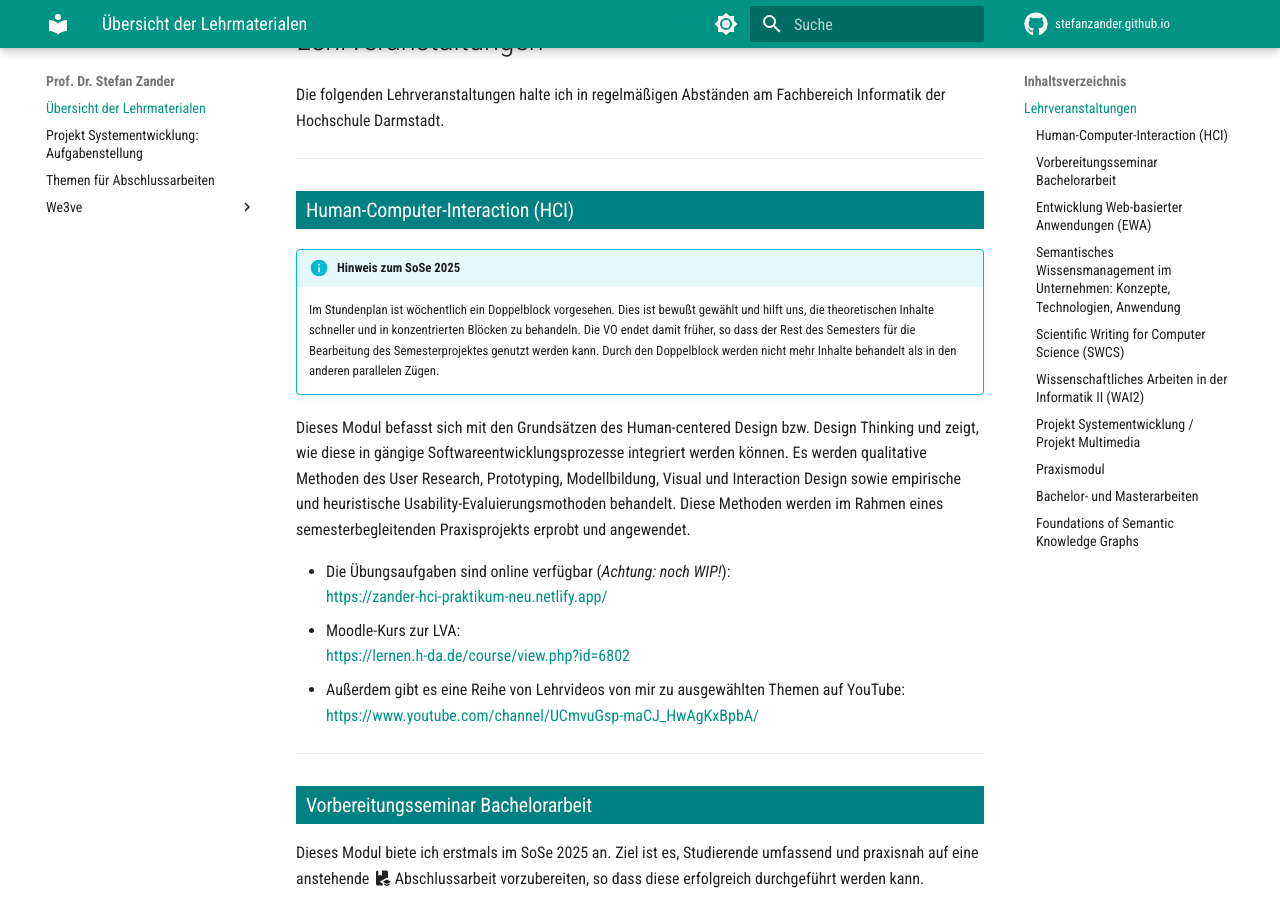
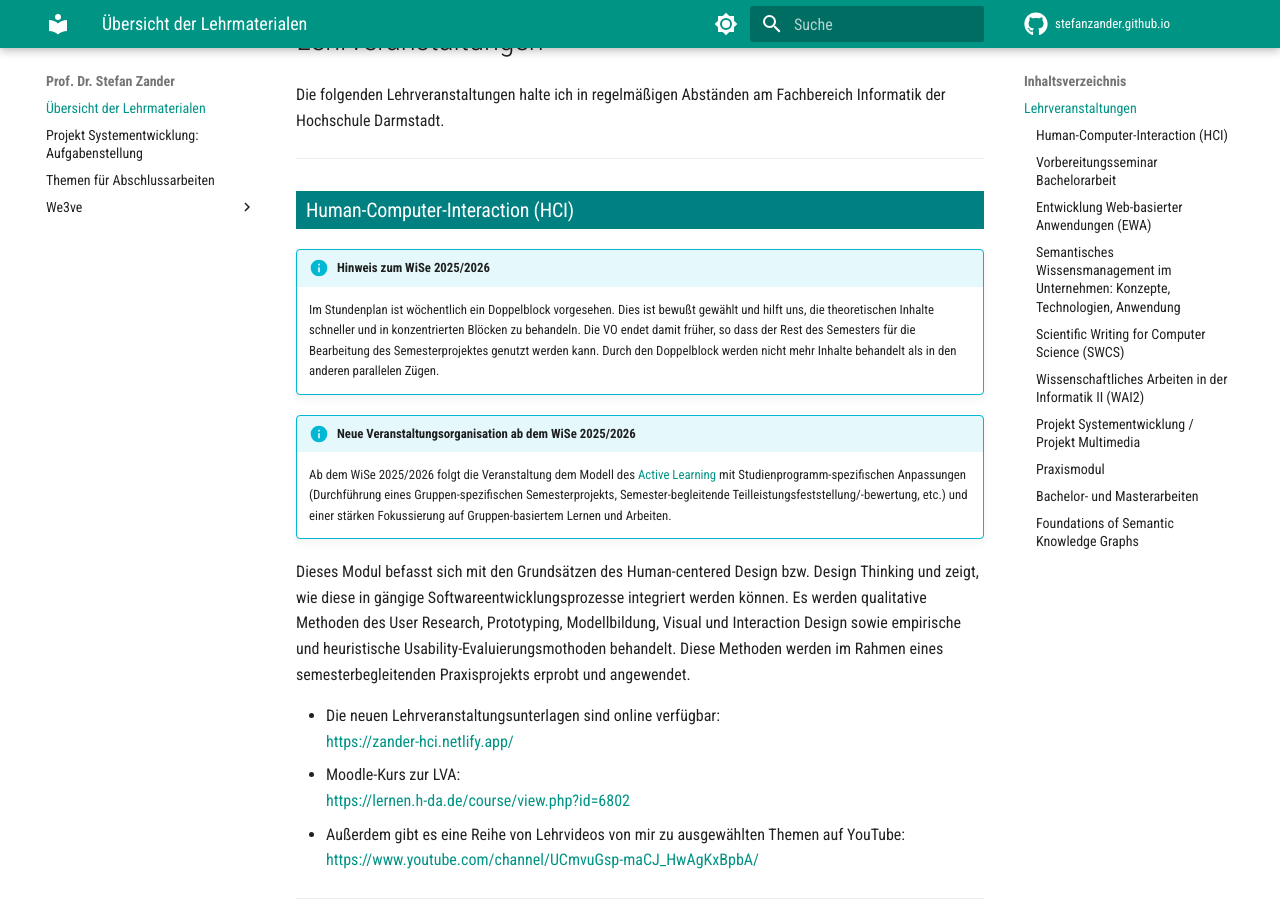
Before and after one commit to StefanZander/stefanzander.github.io, an MkDocs documentation site: the page built from docs/index.md, in a window 1280 px wide and 900 px high, scrolled down 456 px. Built offline with MkDocs 1.6.1 and Material for MkDocs 9.7.7, drawn with Linux system fonts in a browser that asks for light colours; comment, search, counter and statistics services are not loaded.

Commit message:
Update index.md

```diff
--- a/docs/index.md
+++ b/docs/index.md
@@ -12,13 +12,16 @@ Die folgenden Lehrveranstaltungen halte ich in regelmäßigen Abständen am Fach
 
 ### Human-Computer-Interaction (HCI)
 
-!!! info "Hinweis zum SoSe 2025"
+!!! info "Hinweis zum WiSe 2025/2026"
     Im Stundenplan ist wöchentlich ein Doppelblock vorgesehen. Dies ist bewußt gewählt und hilft uns, die theoretischen Inhalte schneller und in konzentrierten Blöcken zu behandeln. Die VO endet damit früher, so dass der Rest des Semesters für die Bearbeitung des Semesterprojektes genutzt werden kann. Durch den Doppelblock werden nicht mehr Inhalte behandelt als in den anderen parallelen Zügen.
+
+!!! info "Neue Veranstaltungsorganisation ab dem WiSe 2025/2026"
+    Ab dem WiSe 2025/2026 folgt die Veranstaltung dem Modell des [Active Learning](https://cft.vanderbilt.edu/wp-content/uploads/sites/59/Active-Learning.pdf) mit Studienprogramm-spezifischen Anpassungen (Durchführung eines Gruppen-spezifischen Semesterprojekts, Semester-begleitende Teilleistungsfeststellung/-bewertung, etc.) und einer stärken Fokussierung auf Gruppen-basiertem Lernen und Arbeiten.
 
 Dieses Modul befasst sich mit den Grundsätzen des Human-centered Design bzw. Design Thinking und zeigt, wie diese in gängige Softwareentwicklungsprozesse integriert werden können. Es werden qualitative Methoden des User Research, Prototyping, Modellbildung, Visual und Interaction Design sowie empirische und heuristische Usability-Evaluierungsmothoden behandelt. Diese Methoden werden im Rahmen eines semesterbegleitenden Praxisprojekts erprobt und angewendet.
 
-* Die Übungsaufgaben sind online verfügbar (_Achtung: noch WIP!_):
-    <https://zander-hci-praktikum-neu.netlify.app/>
+* Die neuen Lehrveranstaltungsunterlagen sind online verfügbar:
+    <https://zander-hci.netlify.app/>
 * Moodle-Kurs zur LVA:
     <https://lernen.h-da.de/course/view.php?id=6802>
 * Außerdem gibt es eine Reihe von Lehrvideos von mir zu ausgewählten Themen auf YouTube:
```
